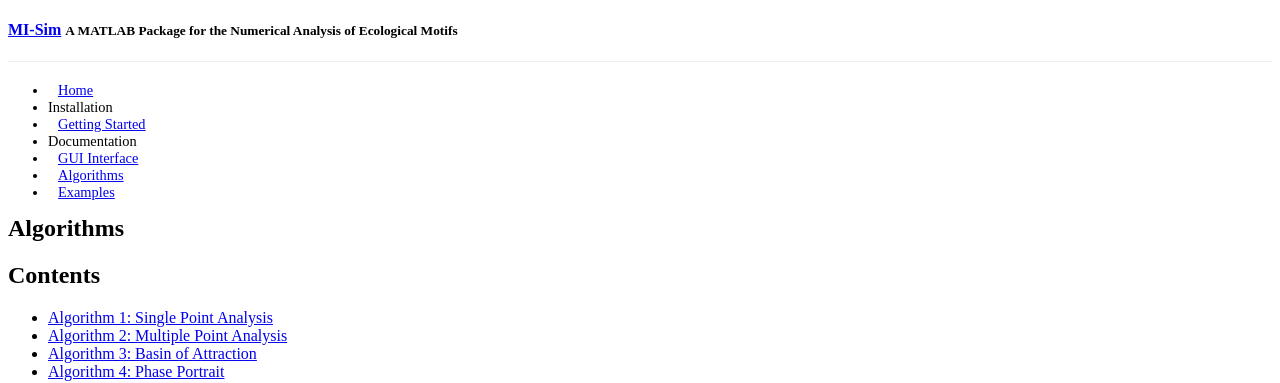
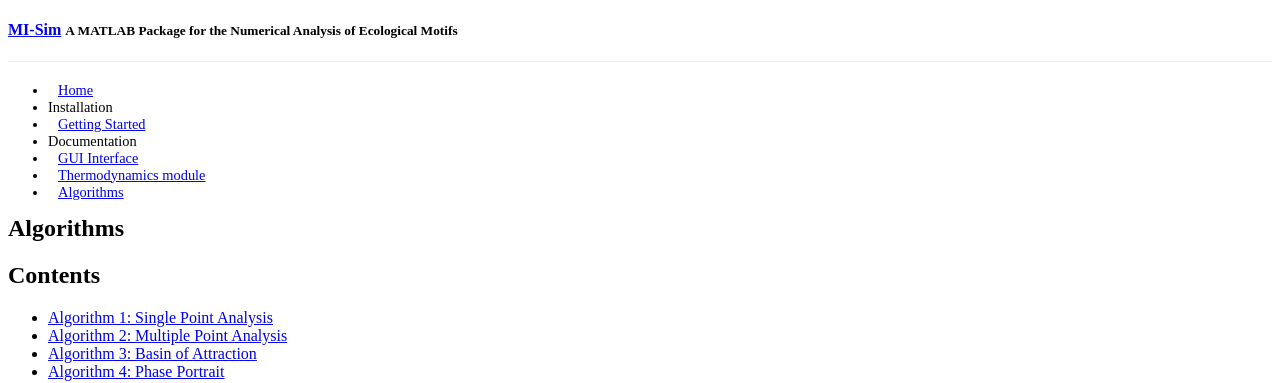
Before and after one commit to MI-SIM/MI-SIM.github.io, a Jekyll site: the page built from _posts/01-01-17-algorithms.md, in a window 1280 px wide and 900 px high. Shown: the top 383 px of the window. Built offline with Jekyll 4.4.1, drawn with Linux system fonts in a browser that asks for light colours; formulas are drawn with MathJax 3; a style sheet for code colours, icons or effects is not loaded.

Commit message:
Added thermodynamics page

```diff
--- a/_posts/01-01-17-examples.md
+++ b/_posts/01-01-17-thermodynamics.md
@@ -1,9 +1,8 @@
 ---
 layout: page
-title:  Examples
+title:  Thermodynamics module
 date:   01-01-17 00:00:00
 category: doc
-order: 3
+order: 2
 ---
-
-## Coming Soon
+# COMING SOON
```
Also changed, not shown: _posts/01-01-17-algorithms.md (+1 -1 lines).
